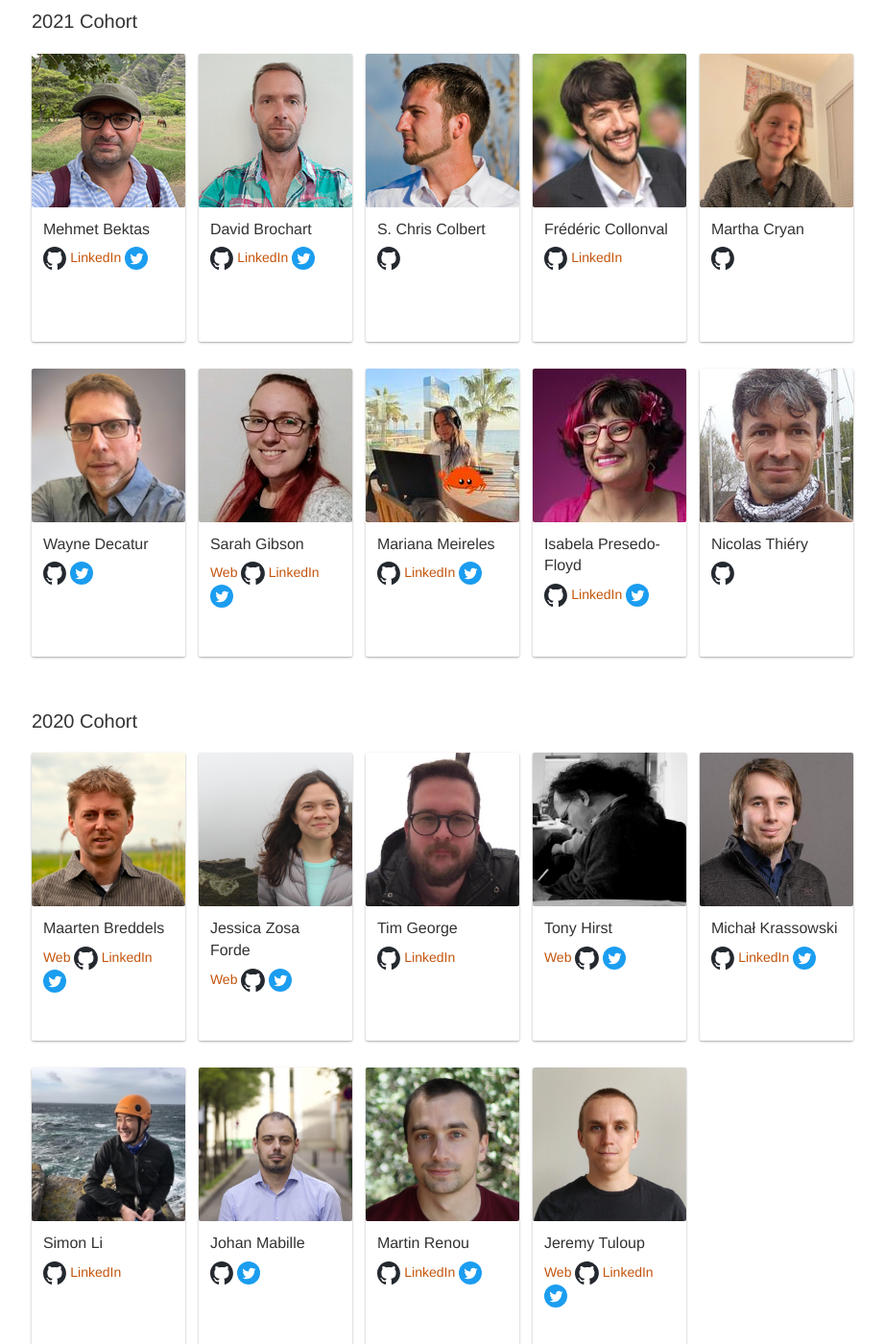
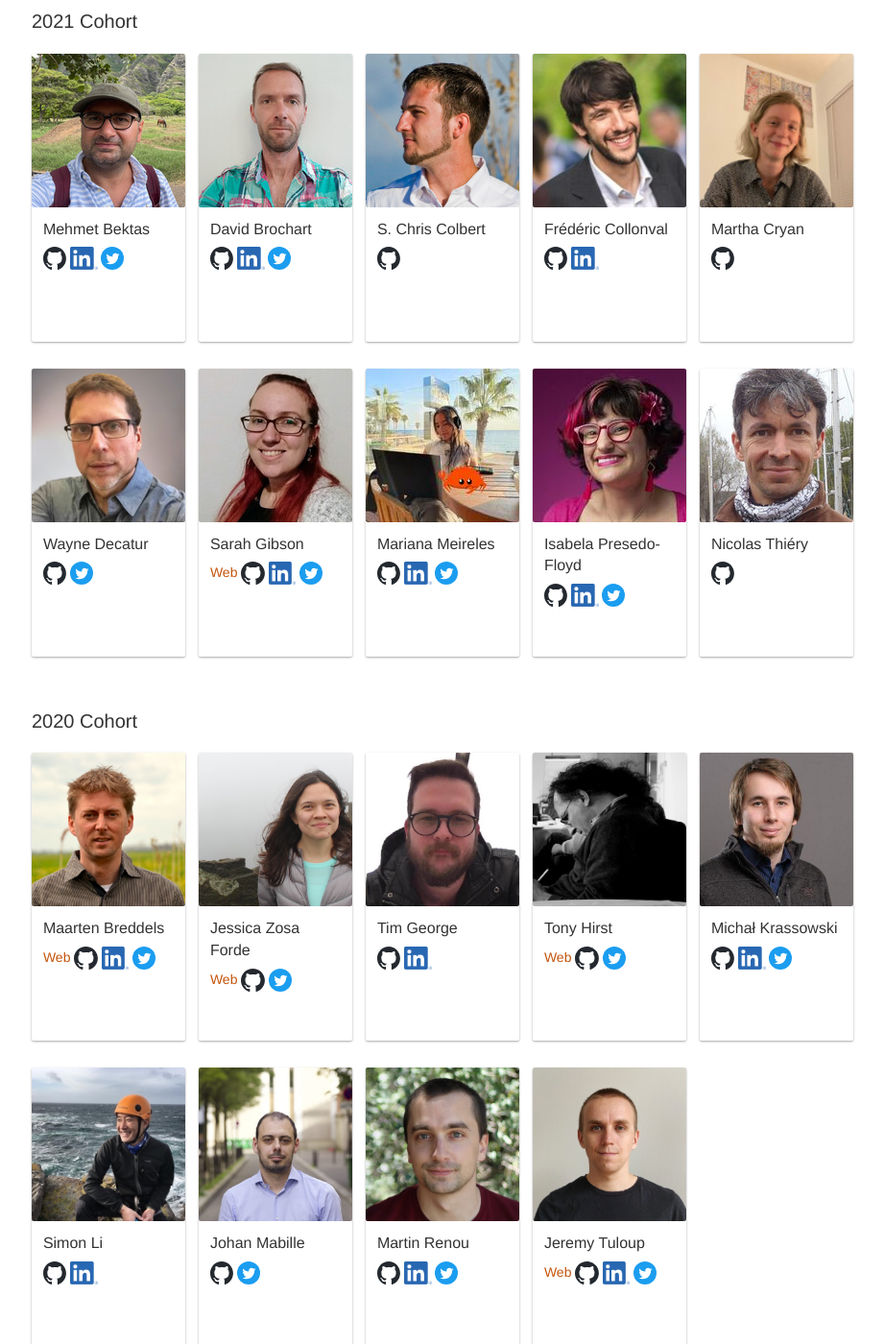
Before and after one commit to jupyter/jupyter.github.io, a Jekyll site: the page built from about.html, in a window 1280 px wide and 1400 px high, scrolled down 2506 px. Shown: the whole window at 96% size, without its empty margins (142-1063 px from the left). Built offline with Jekyll 4.4.1, drawn with Linux system fonts in a browser that asks for light colours; comment, search, counter and statistics services are not loaded; some of the changed text lies outside the part shown.

Commit message:
Add LinkedIn logo badge from https://brand.linkedin.com/downloads

```diff
--- a/_includes/biocard.html
+++ b/_includes/biocard.html
@@ -19,7 +19,7 @@
         <a href="https://github.com/{{ include.gh_handle }}" rel="noopener noreferrer"><img src="/assets/badges/github.svg" alt="GitHub"></a>
       {% endif %}
       {% if include.linkedin %}
-        <a href="{{ include.linkedin }}" rel="noopener noreferrer">LinkedIn</a>
+        <a href="{{ include.linkedin }}" rel="noopener noreferrer"><img src="/assets/badges/linkedin.png" alt="LinkedIn"></a>
       {% endif %}
       {% if include.twitter_handle %}
         <a href="https://twitter.com/{{ include.twitter_handle }}" rel="noopener noreferrer"><img src="/assets/badges/twitter.svg" alt="Twitter"></a>
```
Also changed, not shown: assets/badges/linkedin.png (added).
